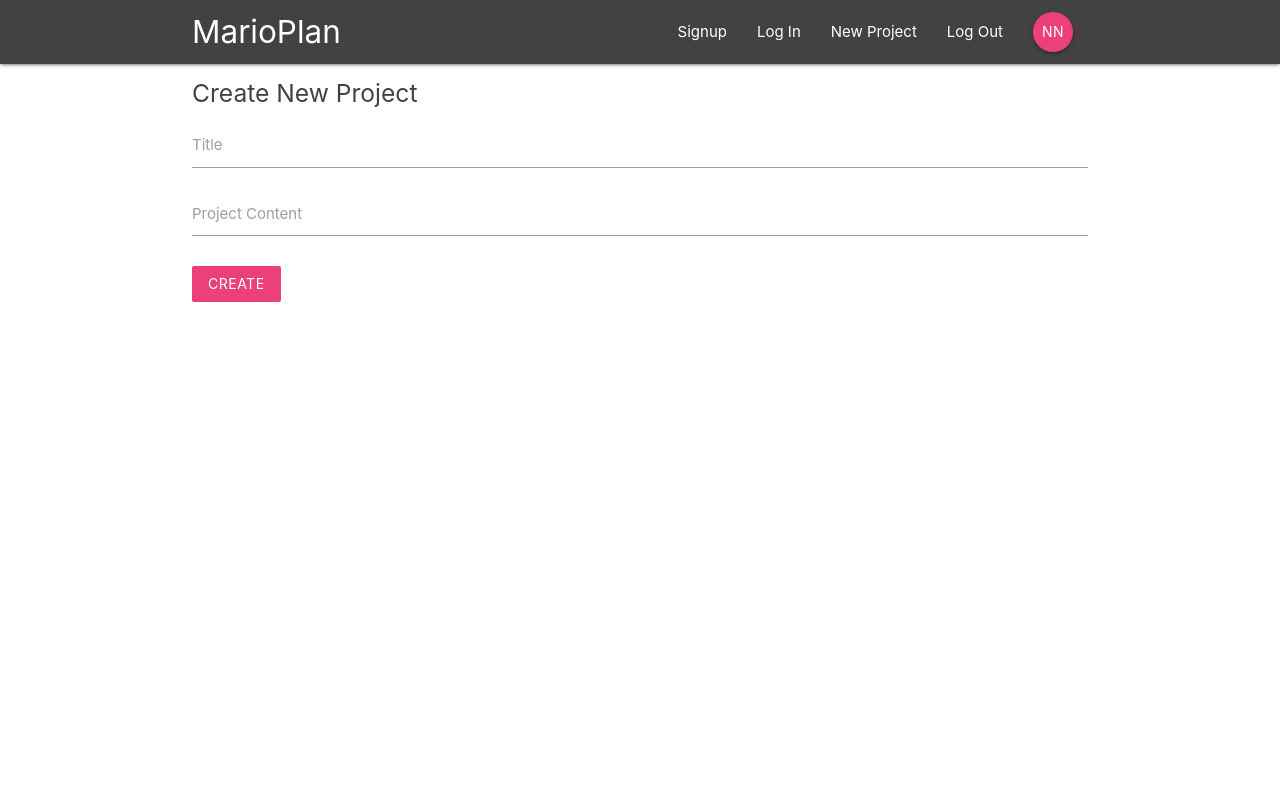
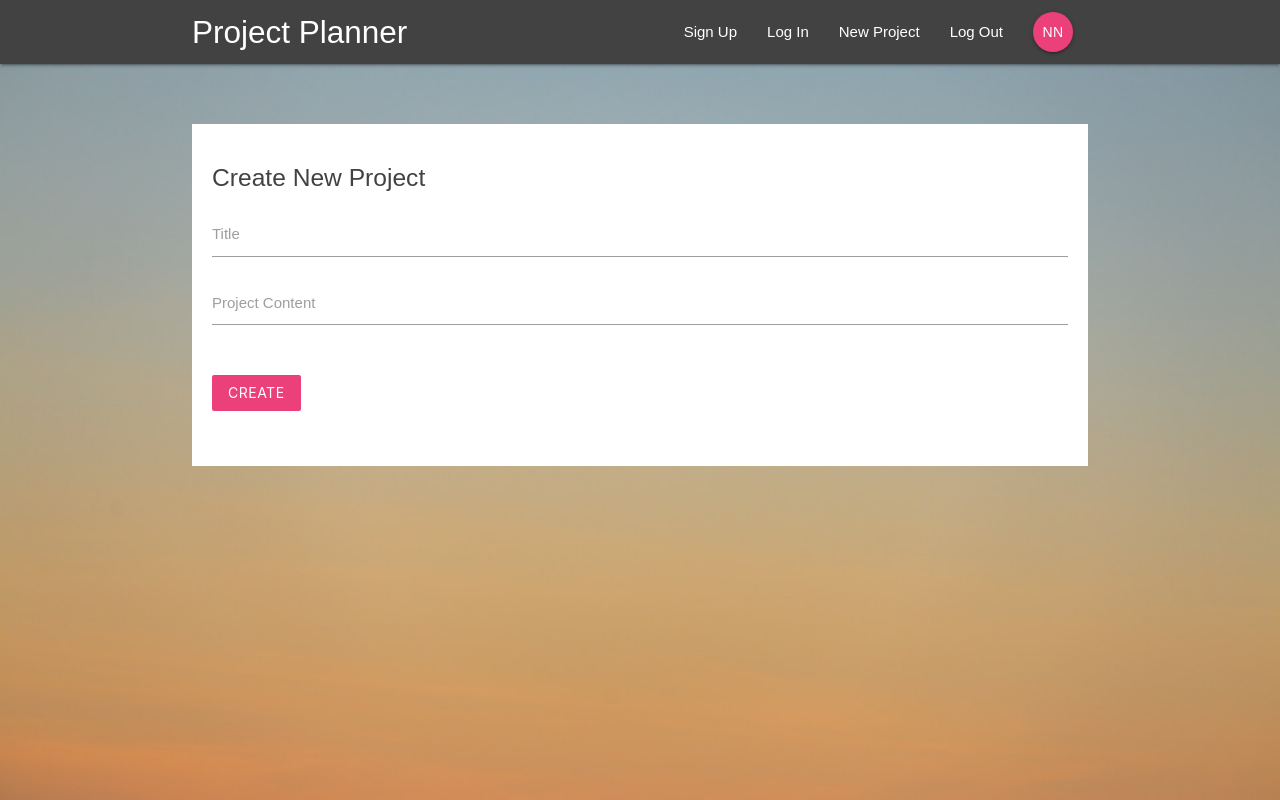
Before and after one commit to romankolivashko/project-plan, a React (Create React App) app: page /create in a window 1280 px wide. Built offline with nearby package versions, Linux system fonts and the light colour scheme.

Commit message:
Added styling, bg

```diff
--- a/src/components/layout/Navbar.js
+++ b/src/components/layout/Navbar.js
@@ -7,7 +7,7 @@ const Navbar = () => {
   return (
     <nav className="nav-wrapper grey darken-3">
       <div className="container">
-        <Link to='/' className="brand-logo">MarioPlan</Link>
+        <Link to='/' className="brand-logo">Project Planner</Link>
         <SingedInLinks />
         <SingedOutLinks />
       </div>
--- a/src/components/layout/SignedInLinks.js
+++ b/src/components/layout/SignedInLinks.js
@@ -5,7 +5,7 @@ const SignedInLinks = () => {
   return (
     <ul className="right">
       <li>
-        <NavLink to='/'>New Project</NavLink>
+        <NavLink to='/create'>New Project</NavLink>
       </li>
       <li>
         <NavLink to='/'>Log Out</NavLink>
--- a/src/components/layout/SignedOutLinks.js
+++ b/src/components/layout/SignedOutLinks.js
@@ -5,10 +5,10 @@ const SignedOutLinks = () => {
   return (
     <ul className="right">
       <li>
-        <NavLink to='/'>Signup</NavLink>
+        <NavLink to='/signup'>Sign Up</NavLink>
       </li>
       <li>
-        <NavLink to='/'>Log In</NavLink>
+        <NavLink to='/signin'>Log In</NavLink>
       </li>
     </ul>
    );
--- a/src/index.css
+++ b/src/index.css
@@ -1,13 +1,39 @@
+html {
+  min-height: 100%;
+}
+
 body {
   margin: 0;
-  font-family: -apple-system, BlinkMacSystemFont, 'Segoe UI', 'Roboto', 'Oxygen',
-    'Ubuntu', 'Cantarell', 'Fira Sans', 'Droid Sans', 'Helvetica Neue',
-    sans-serif;
-  -webkit-font-smoothing: antialiased;
-  -moz-osx-font-smoothing: grayscale;
+  padding: 0;
+  font-family: sans-serif;
+  background: url('./img/pink-bg.jpg') no-repeat;
+  /* background-size: 100%; */
+  background-size: cover;
+  /* s */
+  background-color: #95e8f3;
+  min-height: 100%;
 }
 
-code {
-  font-family: source-code-pro, Menlo, Monaco, Consolas, 'Courier New',
-    monospace;
+form {
+  padding: 20px;
+  margin-top: 60px;
 }
+
+form button, form h5 {
+  margin: 20px 0;
+}
+
+input[type=text]:not(.browser-default):focus:not([readonly]),
+input[type=email]:not(.browser-default):focus:not([readonly]),
+input[type=password]:not(.browser-default):focus:not([readonly]),
+textarea.materialize-textarea:focus:not([readonly]){
+  border-color: #ec407a;
+  box-shadow: none;
+}
+
+input[type=text]:not(.browser-default):focus:not([readonly]) + label,
+textarea.materialize-textarea:focus:not([readonly]) + label,
+input[type=email]:not(.browser-default):focus:not([readonly]) + label,
+input[type=password]:not(.browser-default):focus:not([readonly]) + label{
+  color: #ec407a !important;
+}
```
Also changed, not shown: src/setupTests.js (deleted, +0 -5 lines), src/img/pink-bg.jpg (added).
